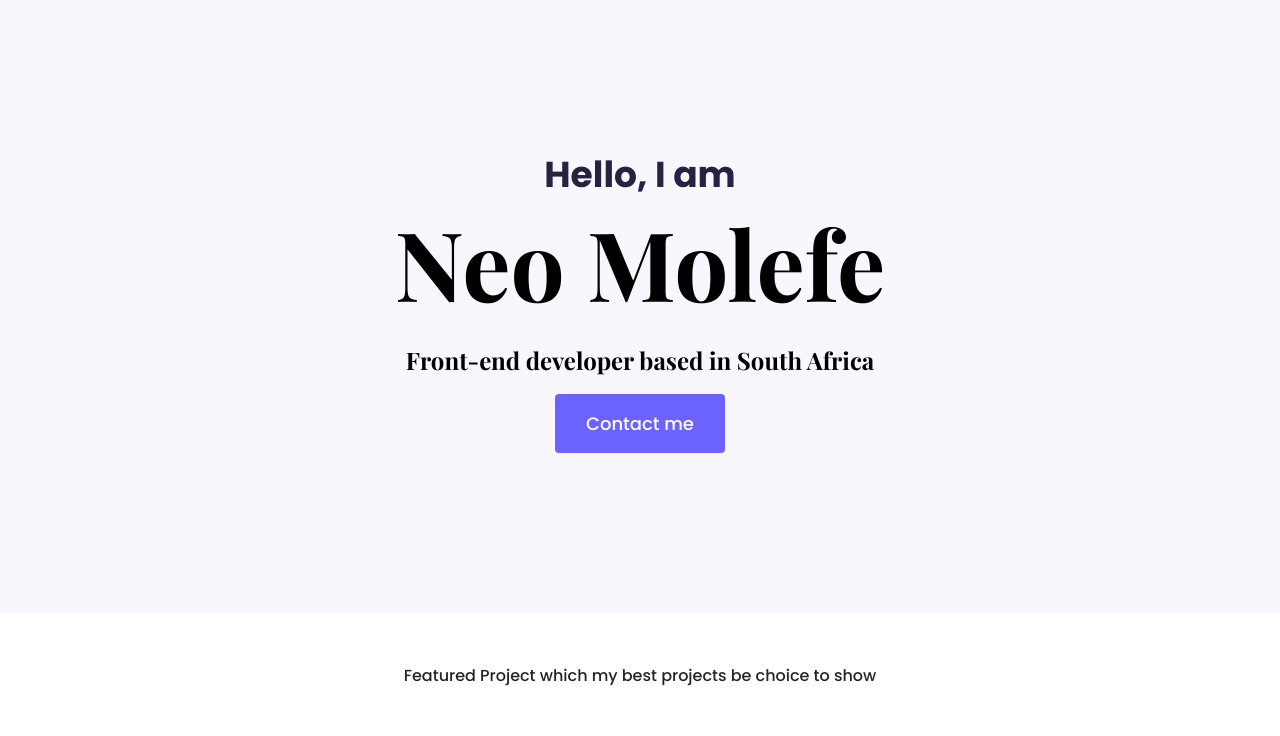
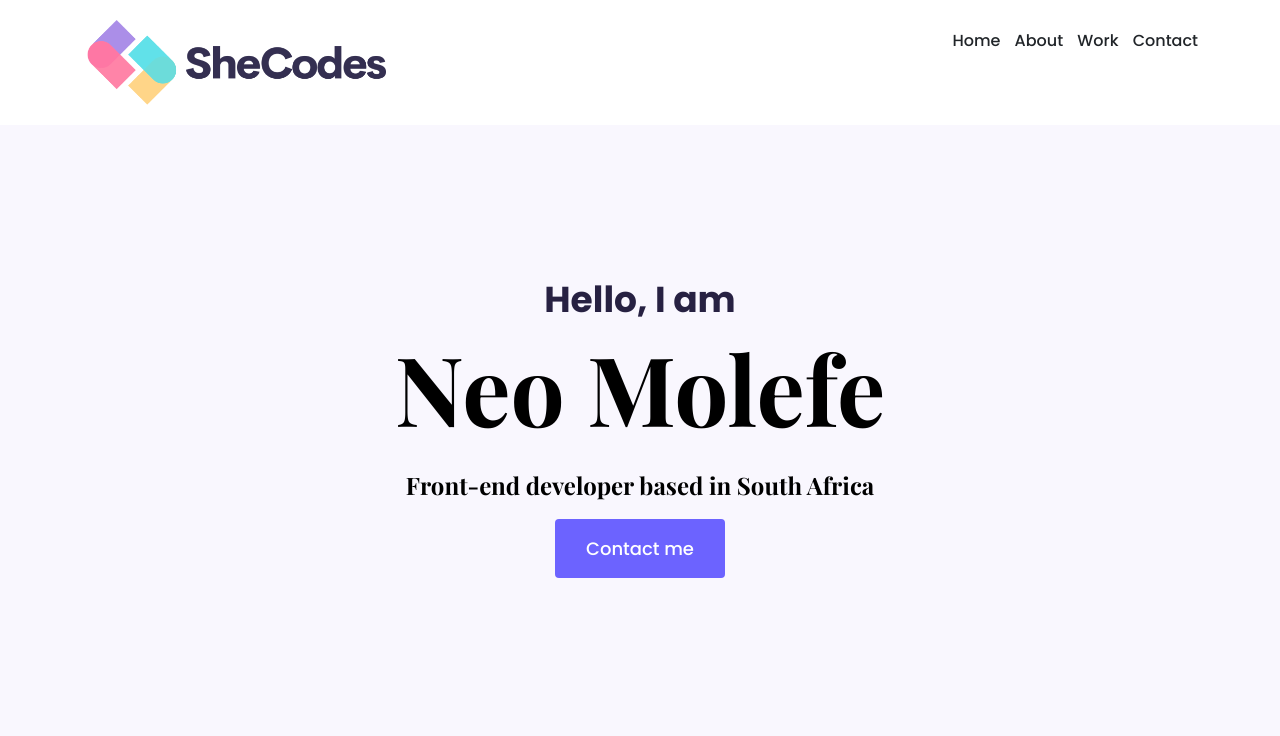
Before and after one commit to Mahao05/portfolio-project, a plain HTML site: page index.html in a window 1280 px wide. Shown: the top 736 px of the page. Drawn offline with nearby package versions, Linux system fonts and the light colour scheme; a web font is replaced by a local one.

Commit message:
Created the navigation

```diff
--- a/index.html
+++ b/index.html
@@ -31,6 +31,36 @@
     ></script>
   </head>
   <body>
+    <div class="container">
+      <nav class="d-flex justify-content-between">
+        <a href="/">
+          <img src="images/logo.png" class="logo d-none d-md-block" alt="" />
+          <img
+            src="images/logo-small.jpg"
+            class="logo d-block d-md-none"
+            alt=""
+          />
+        </a>
+        <ul>
+          <li class="active">
+            <a href="/"></a>
+            Home
+          </li>
+          <li>
+            <a href="/about.html"></a>
+            About
+          </li>
+          <li>
+            <a href="/work.html"></a>
+            Work
+          </li>
+          <li>
+            <a href="/contact.html"></a>
+            Contact
+          </li>
+        </ul>
+      </nav>
+    </div>
     <div class="hero">
       <p>Hello, I am</p>
       <h1>Neo Molefe</h1>
--- a/styles/portfolio.css
+++ b/styles/portfolio.css
@@ -106,6 +106,37 @@ p {
   padding: 120px 60px;
 }
 
+.logo {
+  max-height: 85px;
+}
+
+nav {
+  padding: 20px 0;
+}
+
+nav ul {
+  padding: 0;
+  margin: 0;
+}
+
+nav li {
+  display: inline;
+  list-style: none;
+  line-height: 42px;
+  margin-left: 10px;
+}
+
+nav a {
+  text-decoration: none;
+  color: #272142;
+  transition: all 100ms ease-in-out;
+}
+
+nav a:hover,
+nav li.active a {
+  color: var(--branding-color);
+}
+
 @media (max-width: 900px) {
   h1 {
     font-size: 44px;
@@ -128,4 +159,8 @@ p {
     padding: 0;
     text-align: center;
   }
+
+  nav a {
+    font-size: 14px;
+  }
 }
```
Also changed, not shown: images/logo-small.jpg (added), images/logo.png (added), images/neo1.png (deleted).
